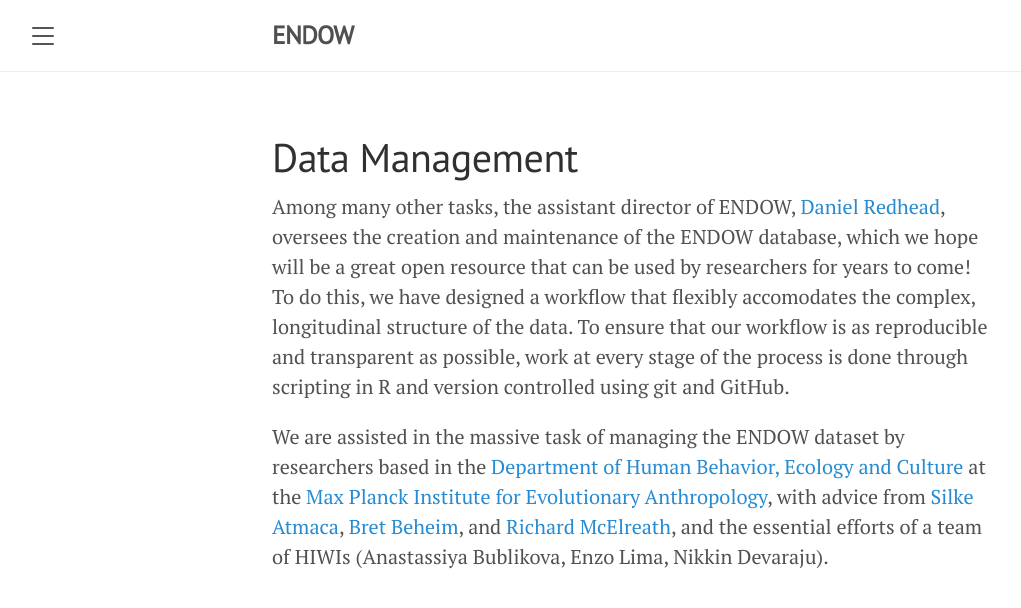
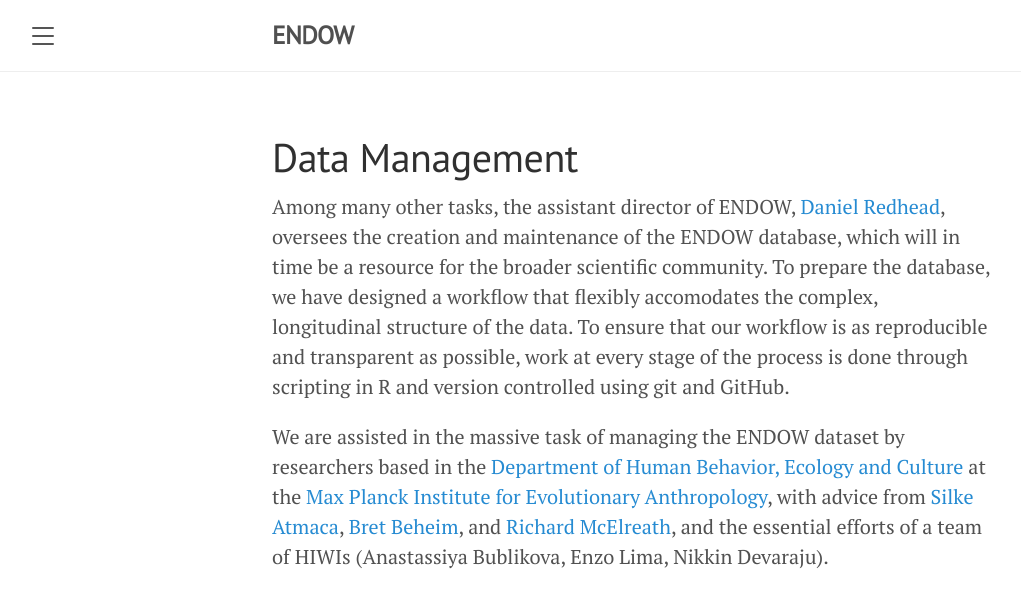
Before and after one commit to endowproject/endowproject.github.io, a Jekyll site: the page built from data-management.md, in a window 1280 px wide. Shown: the top 608 px of the page, without its empty margins (8-1029 px from the left). Built offline with Jekyll 4.4.1, drawn with Linux system fonts in a browser that asks for light colours.

Commit message:
Update data-management.md

```diff
--- a/data-management.md
+++ b/data-management.md
@@ -4,6 +4,6 @@ title: Data Management
 ---
 
 
-Among many other tasks, the assistant director of ENDOW, [Daniel Redhead](https://www.eva.mpg.de/ecology/staff/daniel-redhead/index.html), oversees the creation and maintenance of the ENDOW database, which we hope will be a great open resource that can be used by researchers for years to come! To do this, we have designed a workflow that flexibly accomodates the complex, longitudinal structure of the data. To ensure that our workflow is as reproducible and transparent as possible, work at every stage of the process is done through scripting in R and version controlled using git and GitHub.
+Among many other tasks, the assistant director of ENDOW, [Daniel Redhead](https://www.eva.mpg.de/ecology/staff/daniel-redhead/index.html), oversees the creation and maintenance of the ENDOW database, which will in time be a resource for the broader scientific community. To prepare the database, we have designed a workflow that flexibly accomodates the complex, longitudinal structure of the data. To ensure that our workflow is as reproducible and transparent as possible, work at every stage of the process is done through scripting in R and version controlled using git and GitHub.
 
 We are assisted in the massive task of managing the ENDOW dataset by researchers based in the [Department of Human Behavior, Ecology and Culture](https://www.eva.mpg.de/ecology/index.html) at the [Max Planck Institute for Evolutionary Anthropology](https://www.eva.mpg.de/index.html), with advice from [Silke Atmaca](https://www.eva.mpg.de/ecology/staff/silke-atmaca/index.html), [Bret Beheim](https://www.babeheim.com/), and [Richard McElreath](https://xcelab.net/rm/), and the essential efforts of a team of HIWIs (Anastassiya Bublikova, Enzo Lima, Nikkin Devaraju).
```
